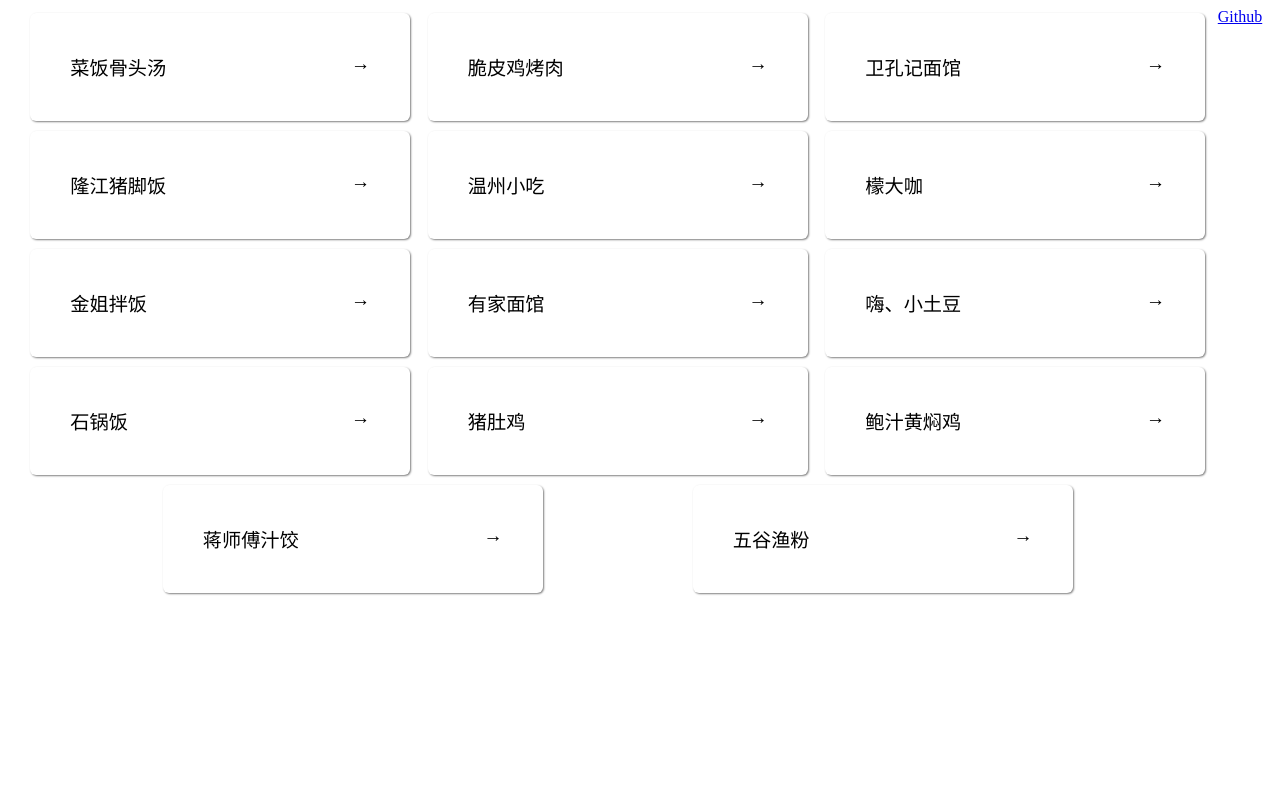
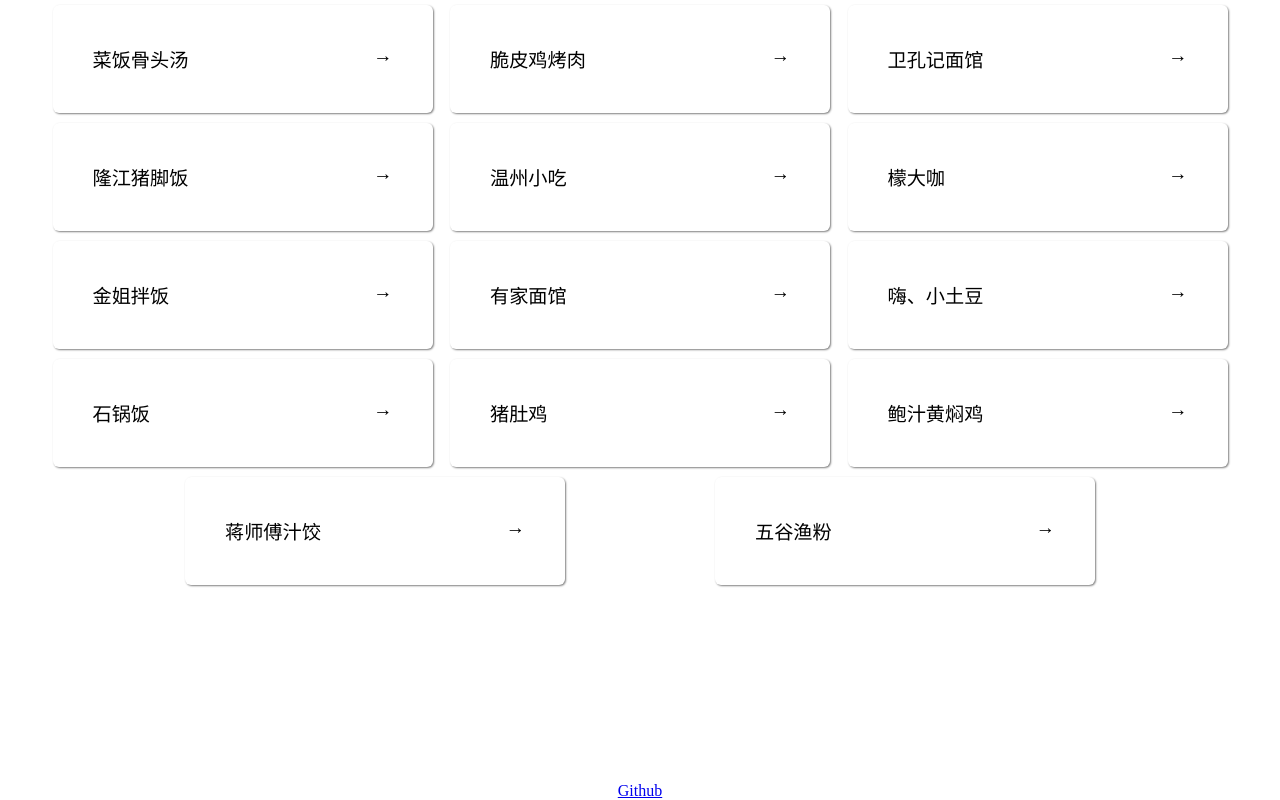
Before and after one commit to zxy19/cjlu-order-qr, a plain HTML site: page index.html in a window 1280 px wide. Drawn offline with Linux system fonts and the light colour scheme.

Commit message:
更新样式

```diff
--- a/index.html
+++ b/index.html
@@ -7,9 +7,16 @@
   </head>
   <body>
     <style>
+      html,
+      body {
+        margin: 0;
+        height: 100%;
+      }
       body {
         display: flex;
-        justify-content: center;
+        flex-direction: column;
+        align-items: center;
+        justify-content: space-between;
       }
       .container {
         max-width: 1200px;
@@ -92,7 +99,13 @@
       </div>
     </div>
     <div style="text-align: center">
-      <a href="https://github.com/zxy19/cjlu-order-qr" target="_blank" rel="noopener"> Github </a>
+      <a
+        href="https://github.com/zxy19/cjlu-order-qr"
+        target="_blank"
+        rel="noopener"
+      >
+        Github
+      </a>
     </div>
     <script src="./qrcode.min.js"></script>
     <script>
```
